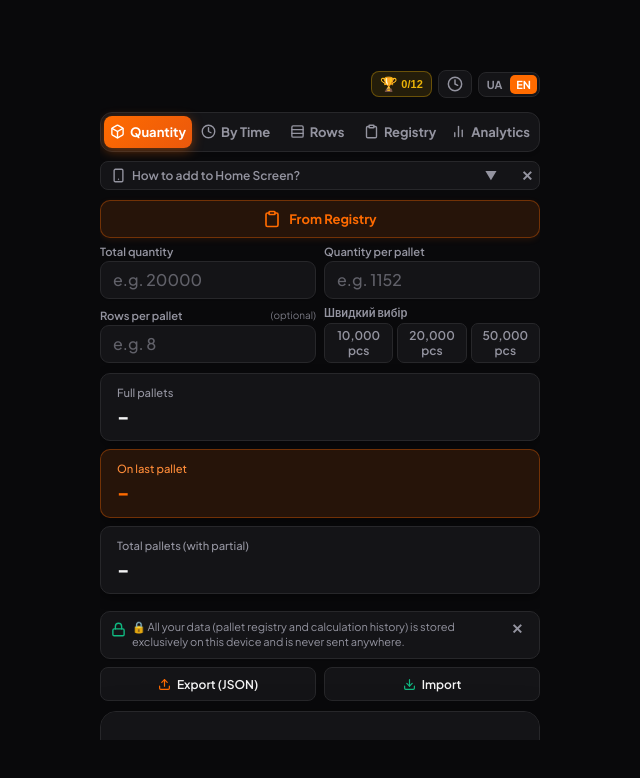
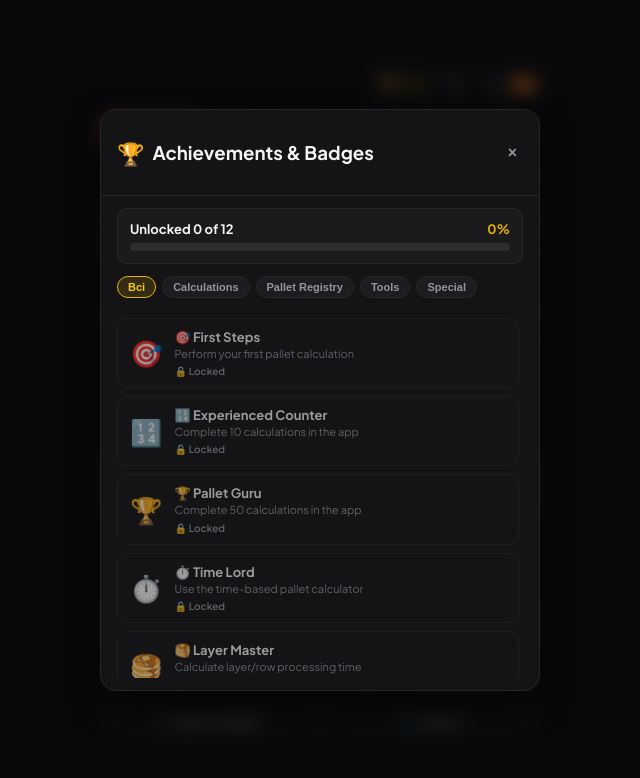
Before and after one commit to savrius-sys/pallet-calculator, a React (Vite) app: page / in a window 1280 px wide. Both pictures are taken after a click on the button "Achievements & Badges". Shown: the top 778 px of the page, without its empty margins (320-960 px from the left). Built offline with nearby package versions, Linux system fonts and the light colour scheme.

Commit message:
fix: safe area padding for achievements modal and pwa bottom bar background

```diff
--- a/src/components/AchievementsModal.tsx
+++ b/src/components/AchievementsModal.tsx
@@ -38,14 +38,14 @@ export function AchievementsModal({
   )
 
   return (
-    <div className="modal-overlay" onClick={onClose}>
+    <div className="modal-backdrop" onClick={onClose}>
       <div className="modal-content achievements-modal" onClick={(e) => e.stopPropagation()}>
         <div className="modal-header">
           <div className="achievements-modal-title">
             <span className="trophy-icon">🏆</span>
             <h3>{t.achievementsTitle}</h3>
           </div>
-          <button type="button" className="close-btn" onClick={onClose}>
+          <button type="button" className="modal-close-btn" onClick={onClose}>
             &times;
           </button>
         </div>
--- a/src/index.css
+++ b/src/index.css
@@ -42,6 +42,11 @@
   touch-action: manipulation;
 }
 
+html {
+  background: var(--bg);
+  height: 100%;
+}
+
 html, body {
   height: 100dvh;
   max-height: 100dvh;
@@ -188,7 +193,8 @@ h1 {
 }
 
 /* Modal Overlay & History */
-.modal-backdrop {
+.modal-backdrop,
+.modal-overlay {
   position: fixed;
   inset: 0;
   background: rgba(9, 9, 11, 0.75);
@@ -198,7 +204,7 @@ h1 {
   display: flex;
   align-items: center;
   justify-content: center;
-  padding: max(12px, env(safe-area-inset-top)) max(12px, env(safe-area-inset-right)) max(12px, env(safe-area-inset-bottom)) max(12px, env(safe-area-inset-left));
+  padding: max(16px, env(safe-area-inset-top)) max(12px, env(safe-area-inset-right)) max(16px, env(safe-area-inset-bottom)) max(12px, env(safe-area-inset-left));
   animation: fadeIn 0.2s ease-out;
 }
 
```
